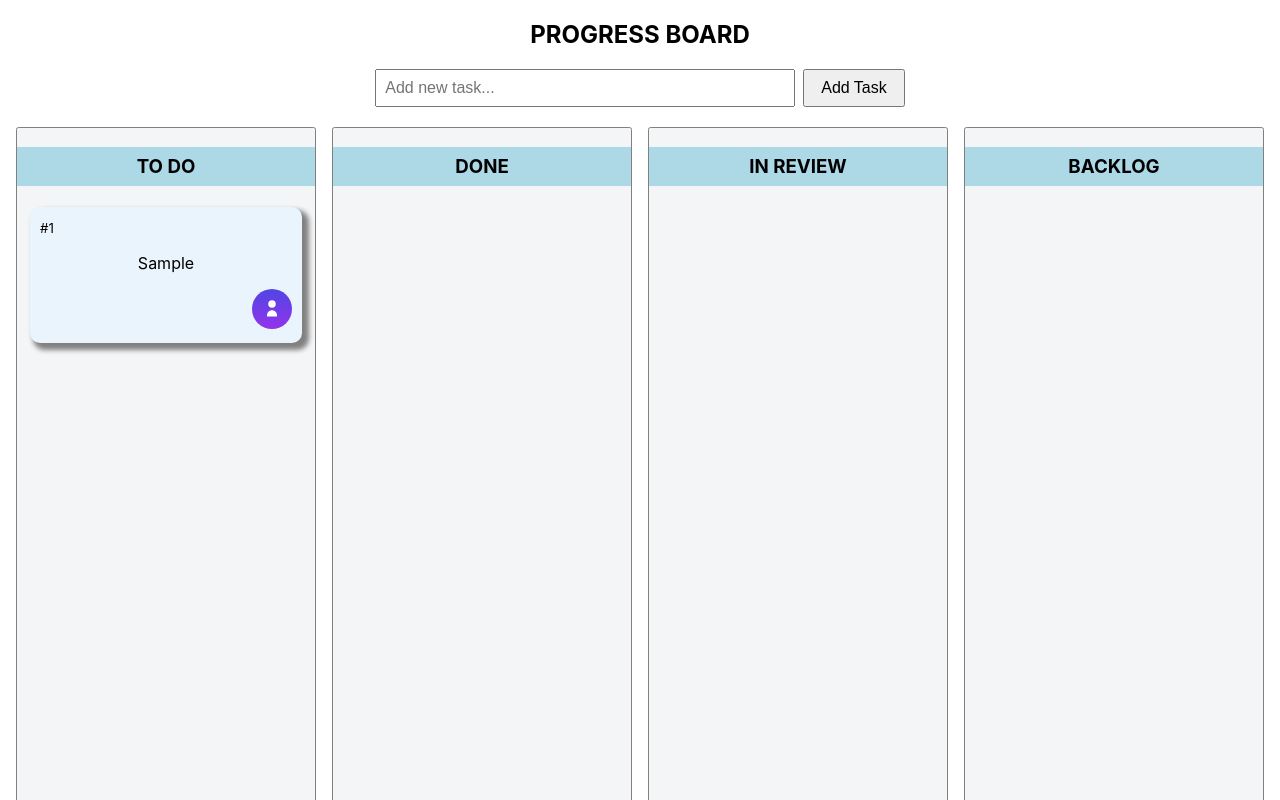
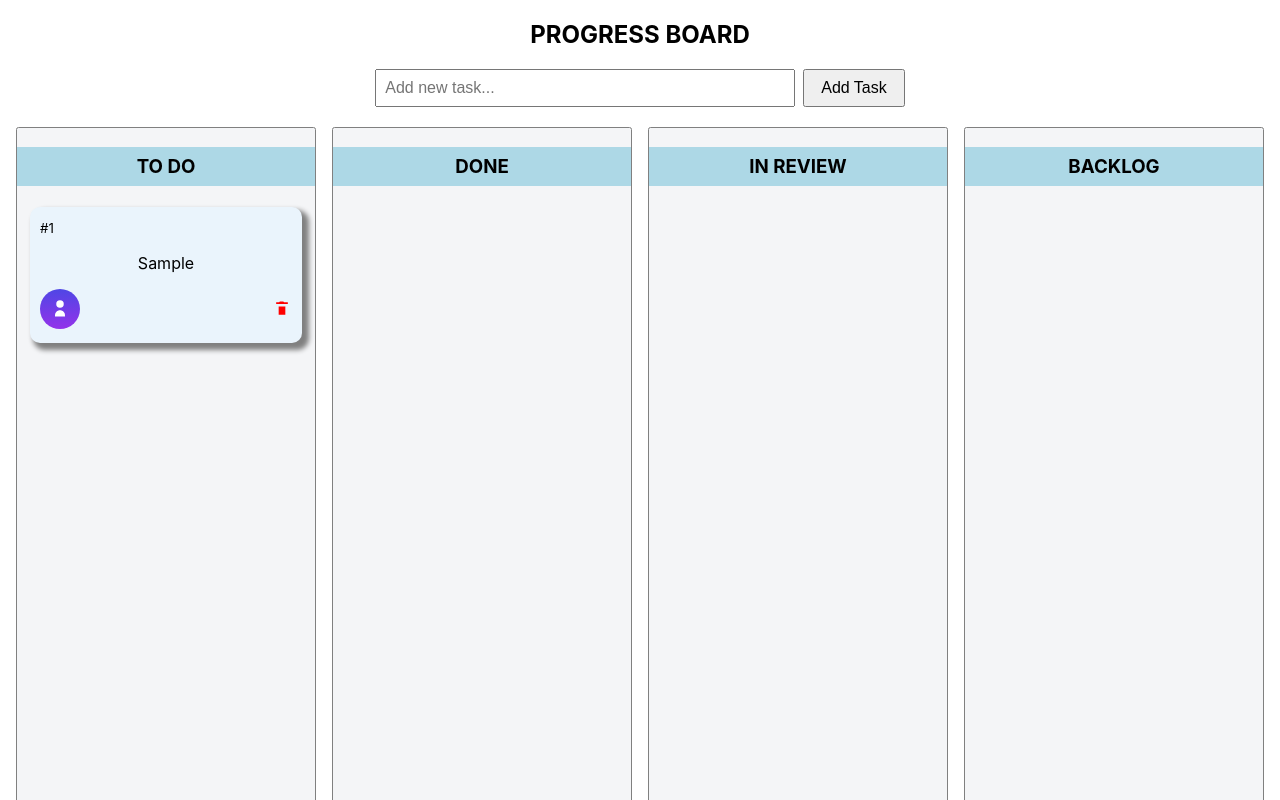
Before and after one commit to tarannumtasfia/kanban_board, a React (Vite) app: page / in a window 1280 px wide. Both pictures are taken after typing "Sample" into the empty fields and a click on the button "Add Task". Shown: the top 800 px of the page. Built offline with nearby package versions, Linux system fonts and the light colour scheme.

Commit message:
first commit

```diff
--- a/src/components/Column.jsx
+++ b/src/components/Column.jsx
@@ -51,7 +51,7 @@ const TaskList = styled.div`
     min-height: 100px;
 `;
 
-export default function Column({ title, tasks, id }) {
+export default function Column({ title, tasks, id, onDelete })  {
     return (
         <Container className="column">
             <Title
@@ -71,7 +71,7 @@ export default function Column({ title, tasks, id }) {
                         isDraggingOver={snapshot.isDraggingOver}
                     >
                         {tasks.map((task, index) => (
-                            <Task key={index} index={index} task={task} />
+                            <Task key={task.id} index={index} task={task} onDelete={onDelete} />
                         ))}
                         {provided.placeholder}
                     </TaskList>
--- a/src/components/KanbanBoard.jsx
+++ b/src/components/KanbanBoard.jsx
@@ -3,24 +3,72 @@ import { DragDropContext } from "react-beautiful-dnd";
 import Column from "./Column";
 
 export default function Board() {
-  const [completed, setCompleted] = useState([]);
-  const [incomplete, setIncomplete] = useState([]);
-  const [backlog, setBacklog] = useState([]);
-  const [inReview, setInReview] = useState([]);
+
+
+// Load from localStorage or use empty array
+const getFromLocalStorage = (key) => {
+  const saved = localStorage.getItem(key);
+  return saved ? JSON.parse(saved) : [];
+};
+
+const [completed, setCompleted] = useState(() => getFromLocalStorage("completed"));
+const [incomplete, setIncomplete] = useState(() => getFromLocalStorage("incomplete"));
+const [backlog, setBacklog] = useState(() => getFromLocalStorage("backlog"));
+const [inReview, setInReview] = useState(() => getFromLocalStorage("inReview"));
+
+// Sync to localStorage whenever tasks change
+useEffect(() => {
+  localStorage.setItem("completed", JSON.stringify(completed));
+}, [completed]);
+
+useEffect(() => {
+  localStorage.setItem("incomplete", JSON.stringify(incomplete));
+}, [incomplete]);
+
+useEffect(() => {
+  localStorage.setItem("backlog", JSON.stringify(backlog));
+}, [backlog]);
+
+useEffect(() => {
+  localStorage.setItem("inReview", JSON.stringify(inReview));
+}, [inReview]);
+
 
   // New state to hold task input value
   const [newTaskText, setNewTaskText] = useState("");
 
+
+
 useEffect(() => {
+  const hasLocalData =
+    localStorage.getItem("completed") ||
+    localStorage.getItem("incomplete") ||
+    localStorage.getItem("inReview") ||
+    localStorage.getItem("backlog");
+
+  if (!hasLocalData) {
     fetch("http://localhost:4000")
       .then((res) => res.json())
       .then((tasks) => {
-        setCompleted(tasks.filter((t) => t.status === "done"));
-        setIncomplete(tasks.filter((t) => t.status === "todo"));
-        setInReview(tasks.filter((t) => t.status === "inReview"));
-        setBacklog(tasks.filter((t) => t.status === "backlog"));
+        const completed = tasks.filter((t) => t.status === "done");
+        const incomplete = tasks.filter((t) => t.status === "todo");
+        const inReview = tasks.filter((t) => t.status === "inReview");
+        const backlog = tasks.filter((t) => t.status === "backlog");
+
+        setCompleted(completed);
+        setIncomplete(incomplete);
+        setInReview(inReview);
+        setBacklog(backlog);
+
+        // Save to localStorage too
+        localStorage.setItem("completed", JSON.stringify(completed));
+        localStorage.setItem("incomplete", JSON.stringify(incomplete));
+        localStorage.setItem("inReview", JSON.stringify(inReview));
+        localStorage.setItem("backlog", JSON.stringify(backlog));
       });
+  }
 }, []);
+
 
   const handleDragEnd = (result) => {
     const { destination, source, draggableId } = result;
@@ -59,22 +107,23 @@ export default function Board() {
   switch (destinationDroppableId) {
     case "1": // TO DO
       updatedTask = { ...task, completed: false };
-        setIncomplete([updatedTask, ...incomplete]);
+      setIncomplete([...incomplete, updatedTask]);
       break;
     case "2": // DONE
       updatedTask = { ...task, completed: true };
-        setCompleted([updatedTask, ...completed]);
+      setCompleted([...completed, updatedTask]);
       break;
     case "3": // IN REVIEW
       updatedTask = { ...task, completed: false };
-        setInReview([updatedTask, ...inReview]);
+      setInReview([...inReview, updatedTask]);
       break;
     case "4": // BACKLOG
       updatedTask = { ...task, completed: false };
-        setBacklog([updatedTask, ...backlog]);
+      setBacklog([...backlog, updatedTask]);
       break;
   }
 }
+
 
   function findItemById(id, array) {
     return array.find((item) => item.id == id);
@@ -105,7 +154,12 @@ export default function Board() {
   setIncomplete([...incomplete, newTask]);
   setNewTaskText("");
 };
-
+const deleteTask = (id) => {
+  setIncomplete((prev) => prev.filter((t) => t.id !== id));
+  setCompleted((prev) => prev.filter((t) => t.id !== id));
+  setInReview((prev) => prev.filter((t) => t.id !== id));
+  setBacklog((prev) => prev.filter((t) => t.id !== id));
+};
 
   return (
     <DragDropContext onDragEnd={handleDragEnd}>
@@ -165,10 +219,10 @@ export default function Board() {
           boxSizing: "border-box",
         }}
       >
-        <Column title={"TO DO"} tasks={incomplete} id={"1"} />
-        <Column title={"DONE"} tasks={completed} id={"2"} />
-        <Column title={"IN REVIEW"} tasks={inReview} id={"3"} />
-        <Column title={"BACKLOG"} tasks={backlog} id={"4"} />
+        <Column title={"TO DO"} tasks={incomplete} id={"1"} onDelete={deleteTask} />
+        <Column title={"DONE"} tasks={completed} id={"2"} onDelete={deleteTask} />
+        <Column title={"IN REVIEW"} tasks={inReview} id={"3"} onDelete={deleteTask} />
+        <Column title={"BACKLOG"} tasks={backlog} id={"4"} onDelete={deleteTask}/>
       </div>
     </DragDropContext>
   );
--- a/src/components/Task.jsx
+++ b/src/components/Task.jsx
@@ -23,9 +23,11 @@ const TextContent = styled.div``;
 
 const Icons = styled.div`
   display: flex;
-  justify-content: end;
+  justify-content: space-between;
+  align-items: center;
   padding: 2px;
 `;
+
 function bgcolorChange(props) {
   return props.isDragging
     ? "lightgreen"
@@ -38,7 +40,7 @@ function bgcolorChange(props) {
     : "#EAF4FC";
 }
 
-export default function Card({ task, index }) {
+export default function Card({ task, index, onDelete }) {
   return (
     <Draggable draggableId={`${task.id}`} key={task.id} index={index}>
       {(provided, snapshot) => (
@@ -46,30 +48,27 @@ export default function Card({ task, index }) {
           {...provided.draggableProps}
           {...provided.dragHandleProps}
           ref={provided.innerRef}
-          isDragging={snapshot.isDragging}
+          isDraggingOver={snapshot.isDraggingOver}
+
         >
           <div style={{ display: "flex", justifyContent: "start", padding: 2 }}>
             <span>
-              <small>
-                #{task.id}
-                {"  "}
-              </small>
+              <small>#{task.id}{"  "}</small>
             </span>
           </div>
-          <div
-            style={{ display: "flex", justifyContent: "center", padding: 2 }}
-          >
+
+          <div style={{ display: "flex", justifyContent: "center", padding: 2 }}>
             <TextContent>{task.title}</TextContent>
           </div>
+
           <Icons>
-            <div >
+            <div>
               <svg
                 width="40"
                 height="40"
                 viewBox="0 0 64 64"
                 fill="none"
                 xmlns="http://www.w3.org/2000/svg"
-
               >
                 <defs>
                   <linearGradient
@@ -90,6 +89,20 @@ export default function Card({ task, index }) {
                 </g>
               </svg>
             </div>
+
+            {/* Delete icon */}
+            <div onClick={() => onDelete(task.id)} style={{ cursor: "pointer" }}>
+              <svg
+                xmlns="http://www.w3.org/2000/svg"
+                height="20"
+                viewBox="0 0 24 24"
+                width="20"
+                fill="red"
+              >
+                <path d="M0 0h24v24H0V0z" fill="none" />
+                <path d="M16 9v10H8V9h8m-1.5-6h-5l-1 1H5v2h14V4h-4.5l-1-1z" />
+              </svg>
+            </div>
           </Icons>
 
           {provided.placeholder}
```
Lines whose indentation alone changed are shown as unchanged.
